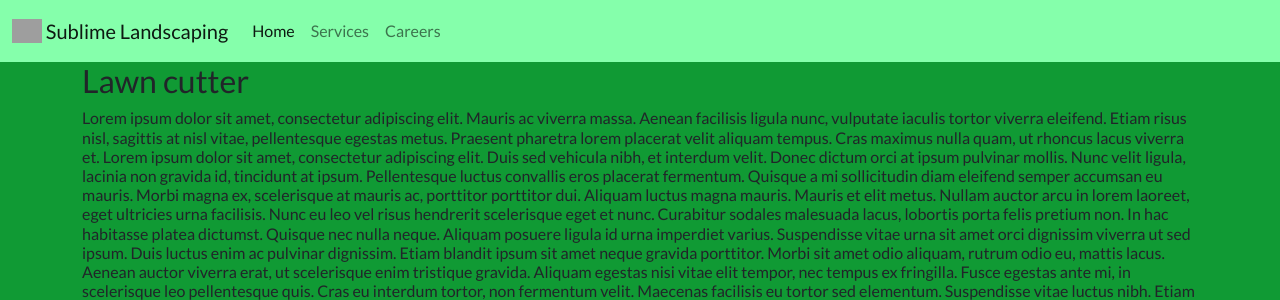
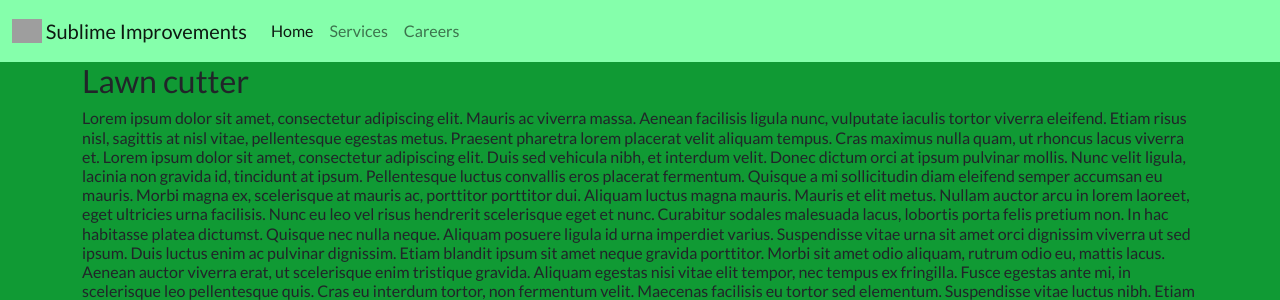
Before and after one commit to MacGuini/slnet, a Django app: page /apply-job/733278d5-49c6-4556-83dd-1886b87099f9/ in a window 1280 px wide. Shown: the top 300 px of the page. Run offline with Django 4.2, Linux system fonts and the light colour scheme; data comes from the database, SQL or seed files in the repository; some libraries are stand-ins or nearby versions; grey boxes are pictures that could not be loaded.

Commit message:
Sublime Name Update

```diff
--- a/careers/templates/careers/job_app.html
+++ b/careers/templates/careers/job_app.html
@@ -217,7 +217,7 @@
           <div class="text-center">
             <h2>Post Employment Legal Disclaimer</h2>
             <br>
-            <p>Sublime Landscaping LLC is an equal opportunity employer that is committed to diversity and inclusion in the workplace. We prohibit discrimination and harassment of any kind based on race, color, sex, religion, sexual orientation, national origin, disability, genetic information, pregnancy, or any other protected characteristic as outlined by federal, state, or local laws. This policy applies to all employment practices within our organization, including hiring, recruiting, promotion, termination, layoff, recall, leave of absence, compensation, benefits, training, and apprenticeship. Sublime Landscaping LLC makes hiring decisions based solely on qualifications, merit, and business needs at the time.</p>
+            <p>Sublime Improvements LLC is an equal opportunity employer that is committed to diversity and inclusion in the workplace. We prohibit discrimination and harassment of any kind based on race, color, sex, religion, sexual orientation, national origin, disability, genetic information, pregnancy, or any other protected characteristic as outlined by federal, state, or local laws. This policy applies to all employment practices within our organization, including hiring, recruiting, promotion, termination, layoff, recall, leave of absence, compensation, benefits, training, and apprenticeship. Sublime Improvements LLC makes hiring decisions based solely on qualifications, merit, and business needs at the time.</p>
             <br>
             <p>By clicking "Submit Application" and passing the recapcha test, you agree that all of the above information is true to the best of your knowledge. False information may result in an applicant's denial or termination if employment is obtained under false pretenses.</p>
           </div>
--- a/slnet/PRODsettings.py
+++ b/slnet/PRODsettings.py
@@ -26,7 +26,7 @@ SECRET_KEY = str(os.environ.get('DJANGO_SECRET_KEY'))
 # SECURITY WARNING: don't run with debug turned on in production!
 DEBUG = False
 
-ALLOWED_HOSTS = ["127.0.0.1", "slnet.herokuapp.com", "sublimelandscaping.net"]
+ALLOWED_HOSTS = ["127.0.0.1", "slnet.herokuapp.com", "sublimelandscaping.net", "sublimeimprovements.com"]
 
 
 # Application definition
--- a/slnet/settings.py
+++ b/slnet/settings.py
@@ -26,7 +26,7 @@ SECRET_KEY = str(os.environ.get('DJANGO_SECRET_KEY'))
 # SECURITY WARNING: don't run with debug turned on in production!
 DEBUG = True
 
-ALLOWED_HOSTS = ["127.0.0.1", "slnet.herokuapp.com", "sublimelandscaping.net"]
+ALLOWED_HOSTS = ["127.0.0.1", "slnet.herokuapp.com", "sublimelandscaping.net", "sublimeimprovements.com"]
 
 
 # Application definition
--- a/templates/bootstrap_navbar.html
+++ b/templates/bootstrap_navbar.html
@@ -3,7 +3,7 @@
   <div class="container-fluid bg-green-300">
     <a class="navbar-brand" href="{% url 'index' %}">
       <img src="https://slnet-bucket.s3.amazonaws.com/Sublime_Landscaping_Logo.png" alt="" width="30" height="24" class="d-inline-block align-text-top">
-      Sublime Landscaping
+      Sublime Improvements
     </a>
     <button class="navbar-toggler" type="button" data-bs-toggle="collapse" data-bs-target="#navbarSupportedContent" aria-controls="navbarSupportedContent" aria-expanded="false" aria-label="Toggle navigation">
       <span class="navbar-toggler-icon"></span>
--- a/templates/index.html
+++ b/templates/index.html
@@ -22,7 +22,7 @@
 <div class="container-featured">
   <div class="bgimg display-container opacity-min">
     <div class="display-middle">
-      <h3 class="text-center title title-shadow">Sublime Landscaping LLC</h3>
+      <h3 class="text-center title title-shadow">Sublime Improvements LLC</h3>
     </div>
   </div>
 </div>
--- a/templates/main.html
+++ b/templates/main.html
@@ -12,7 +12,7 @@
 
         {# Module control for CSS #}
         <link rel="stylesheet" href="{% static 'styles/modulecontrol.css'%}" />
-        <title>Sublime Landscaping LLC</title>
+        <title>Sublime Improvements LLC</title>
 
 
         {# Sont #}
```
